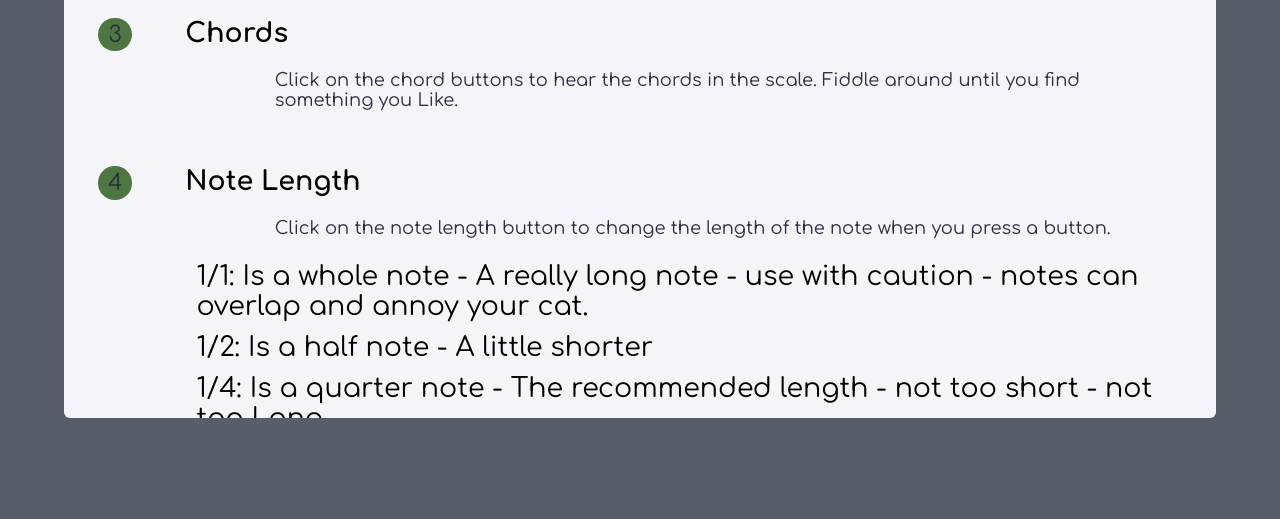
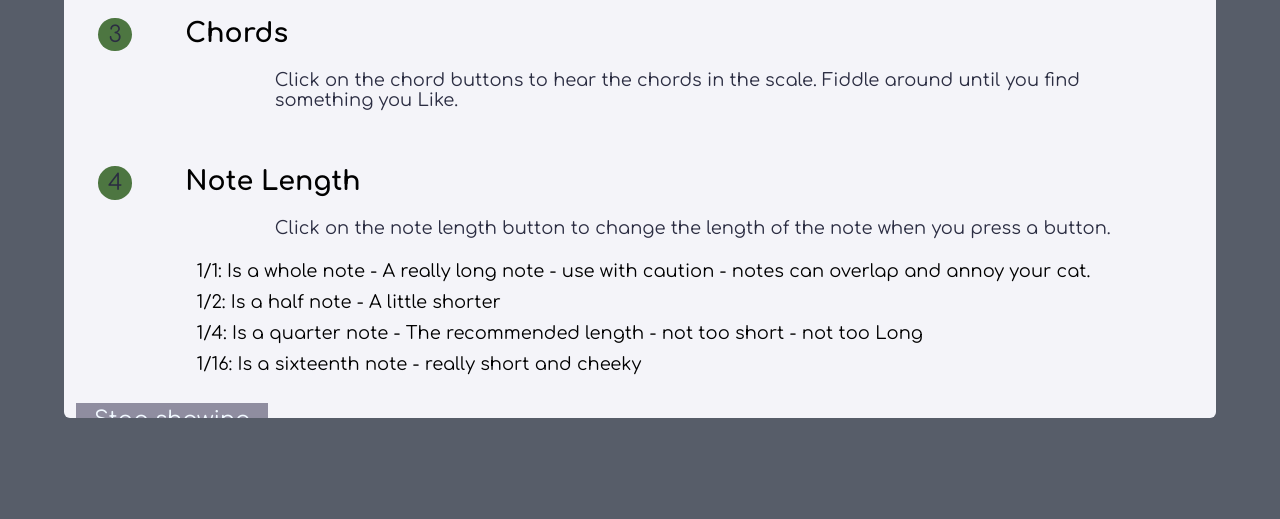
Before and after one commit to Drekkg/chord_sequencer, a PHP site: page / in a window 1280 px wide. Shown: the part 548-1067 px from the top of the page. Run offline with PHP 8.4, Linux system fonts and the light colour scheme; some libraries are stand-ins or nearby versions.

Commit message:
FIX li size on modal

```diff
--- a/assets/css/styles.css
+++ b/assets/css/styles.css
@@ -31,6 +31,10 @@ box-shadow: 0 0 0.5rem rgba(184, 146, 146, 0.5);
     background-color: rgb(87, 93, 105);
     padding-top: 60px;
 }
+.rule-text li {
+    font-size: .8rem;
+}
+
 
 /* instructions modal styles */
 .close {
```
Also changed, not shown: README.md, assets/images/wire-frame.png.
